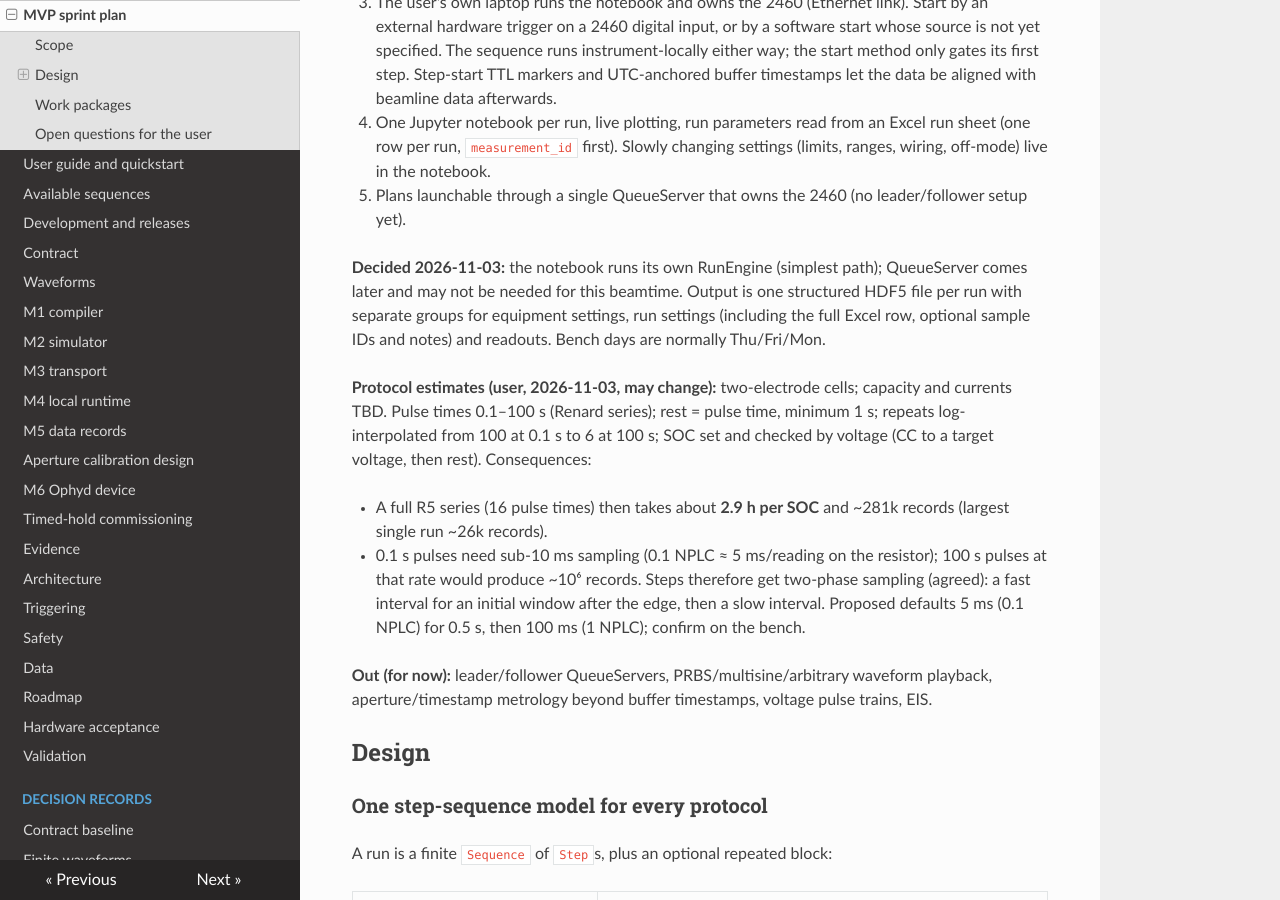
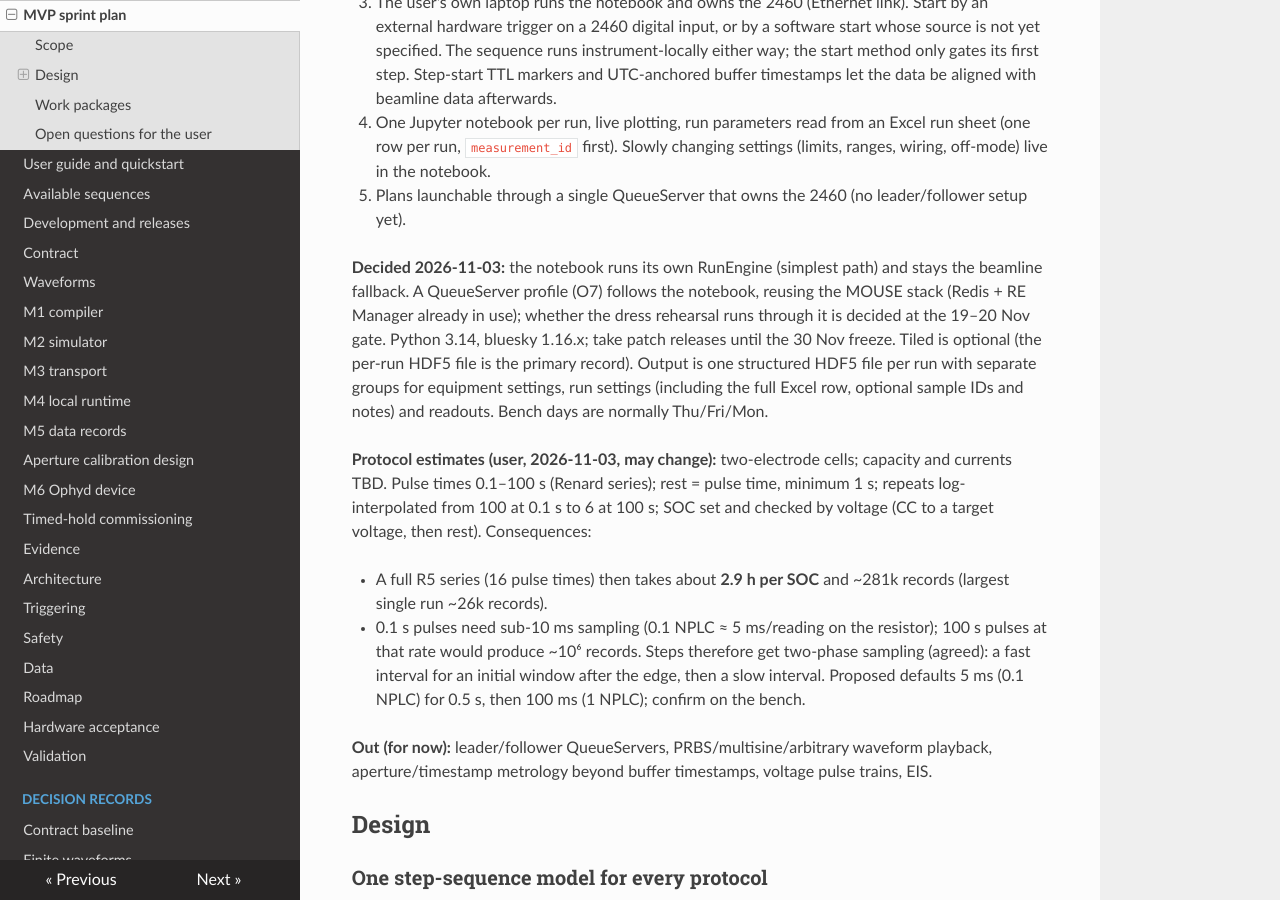
Before and after one commit to BAMresearch/ophyd-electrochemistry, an MkDocs documentation site: the page built from docs/mvp-plan.md, in a window 1280 px wide and 900 px high, scrolled down 490 px. Built offline with MkDocs 1.6.1, drawn with Linux system fonts in a browser that asks for light colours; nearby versions of some CDN libraries; some of the changed text lies outside the part shown.

Commit message:
docs(plan): QueueServer profile planned after the notebook; SWMR run file; Python 3.14 / bluesky 1.16
Co-Authored-By: Claude Opus 5.5 <noreply@anthropic.com>

```diff
--- a/docs/mvp-plan.md
+++ b/docs/mvp-plan.md
@@ -25,8 +25,12 @@ The beamline does not run Bluesky; we run our own stack next to it.
 5. Plans launchable through a single QueueServer that owns the 2460 (no
    leader/follower setup yet).
 
-**Decided 2026-11-03:** the notebook runs its own RunEngine (simplest path);
-QueueServer comes later and may not be needed for this beamtime. Output is one
+**Decided 2026-11-03:** the notebook runs its own RunEngine (simplest path)
+and stays the beamline fallback. A QueueServer profile (O7) follows the notebook,
+reusing the MOUSE stack (Redis + RE Manager already in use); whether the dress
+rehearsal runs through it is decided at the 19–20 Nov gate. Python 3.14,
+bluesky 1.16.x; take patch releases until the 30 Nov freeze. Tiled is optional
+(the per-run HDF5 file is the primary record). Output is one
 structured HDF5 file per run with separate groups for equipment settings, run
 settings (including the full Excel row, optional sample IDs and notes) and
 readouts. Bench days are normally Thu/Fri/Mon.
@@ -122,8 +126,9 @@ Off-day (no hardware):
 | O4 | Flyer integration with live chunk reads; `run_sequence` plan; live plot callback | Done 3 Nov (brief 05; simulator only) |
 | O5 | Sequencer TSP + host backend, mocked-transport tests, offline Lua syntax check | todo |
 | O6 | Per-run notebook template (simulator first) | todo |
-| O7 | QueueServer startup profile + integration tests against the simulator | deferred |
+| O7 | QueueServer startup profile (MOUSE pattern: run-sheet rows → `run_from_sheet` queue items) + integration tests against the simulator | planned after O6; go/no-go at the 19–20 Nov gate |
 | O9 | HDF5 writer (equipment / run settings incl. Excel row / readouts) | Done 3 Nov (brief 03, reviewed) |
+| O10 | Run file in SWMR mode: live cross-process reads (notebook plot while a QueueServer worker writes); our reader opens SWMR so crashed files read back; `repair_run_file` for other tools | todo (Claude) |
 | O8 | Bench runner script that executes a test matrix and writes one evidence file | todo |
 
 Bench days (in order):
```
